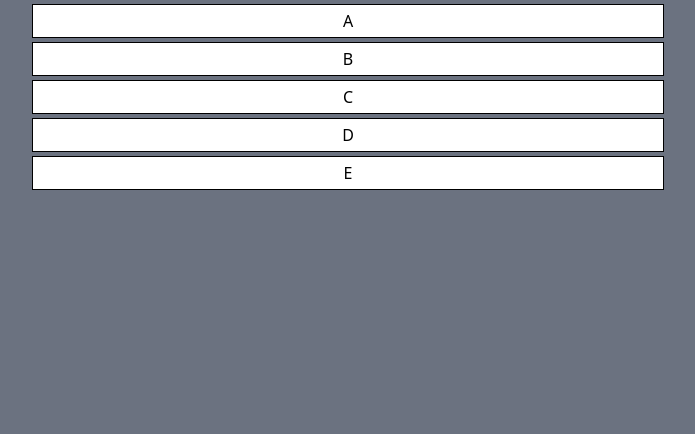
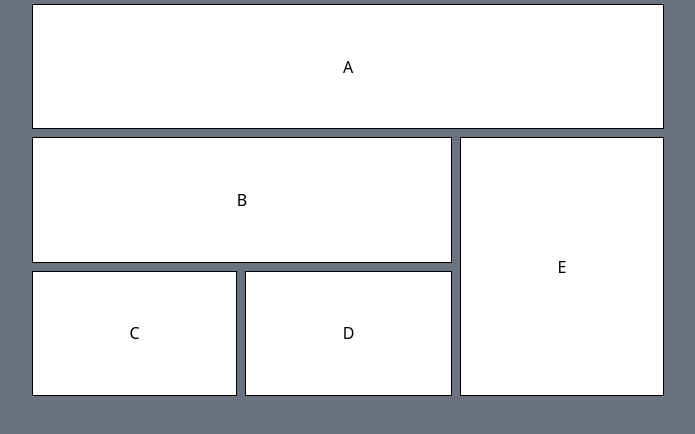
Before and after one commit to aamarber/diwu4a201, a website built with Vite: page index.html in a window 1280 px wide. Shown: the whole page, without its empty margins (292-987 px from the left). Built offline with nearby package versions, Linux system fonts and the light colour scheme.

Commit message:
Tailwind solution

```diff
--- a/index.html
+++ b/index.html
@@ -11,20 +11,20 @@
 </head>
 
 <body>
-    <section class="container">
-        <section class="box" id="A">
+    <section class="container grid">
+        <section class="box col-span-2 md:col-span-3" id="A">
             <span>A</span>
         </section>
-        <section class="box" id="B">
+        <section class="box col-span-2 row-span-4 md:row-span-1" id="B">
             <span>B</span>
         </section>
-        <section class="box" id="C">
+        <section class="box col-start-1 col-end-2" id="C">
             <span>C</span>
         </section>
-        <section class="box" id="D">
+        <section class="box col-start-2 col-end-3" id="D">
             <span>D</span>
         </section>
-        <section class="box" id="E">
+        <section class="box col-span-2 md:col-span-1 md:row-start-2 md:row-end-4 md:col-start:3 md:col-end-4" id="E">
             <span>E</span>
         </section>
     </section>
```
